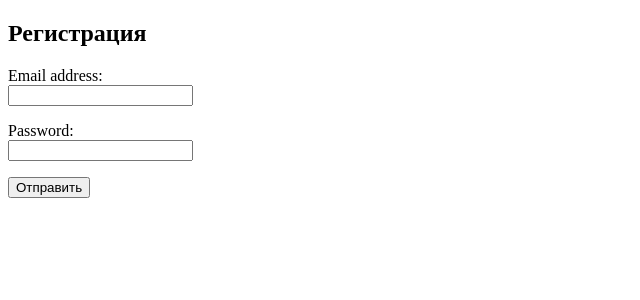
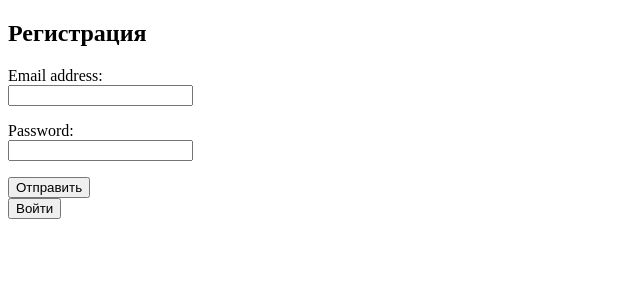
Before and after one commit to cham-test/digital_reputation, a Django app: page /user/sign_up/ in a window 1280 px wide. Shown: the top 300 px of the page, without its empty margins (0-640 px from the left). Run offline with Django 3.2, Linux system fonts and the light colour scheme.

Commit message:
add sign_in and sign_up buttons

```diff
--- a/app/templates/user/login.html
+++ b/app/templates/user/login.html
@@ -12,4 +12,7 @@
       {{ form.as_p }}
       <button type="submit">Войти</button>
     </form>
+    <a href="{% url "user:sign_up" %}">
+      <button type="submit">Зарегистрироваться</button>
+    </a>
 {% endblock %}
--- a/app/templates/user/registration.html
+++ b/app/templates/user/registration.html
@@ -24,4 +24,7 @@
 {% endfor %}
 <button type="submit">Отправить</button>
 </form>
+    <a href="{% url "user:sign_in" %}">
+      <button type="submit">Войти</button>
+    </a>
 {% endblock %}
```
